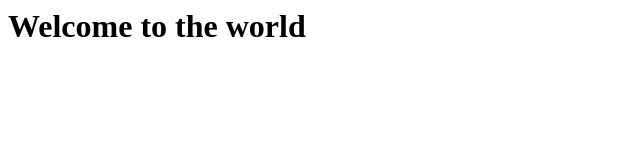
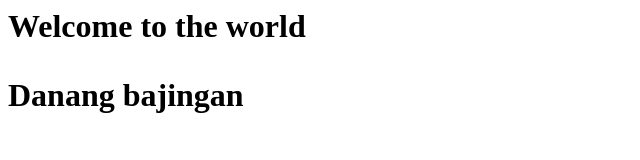
Before and after one commit to danangelf/pratikum1, a plain HTML site: page index.html in a window 1280 px wide. Shown: the whole page, without its empty margins (0-640 px from the left). Drawn offline with Linux system fonts and the light colour scheme.

Commit message:
apdetanku nang

```diff
--- a/index.html
+++ b/index.html
@@ -4,5 +4,6 @@
 <body><h1> Welcome to the world
 
  <jancukkkkkkkkkkkkkkkkkkkkkkk>
+   <p>Danang bajingan</p>
 </body>
 </html>
```
